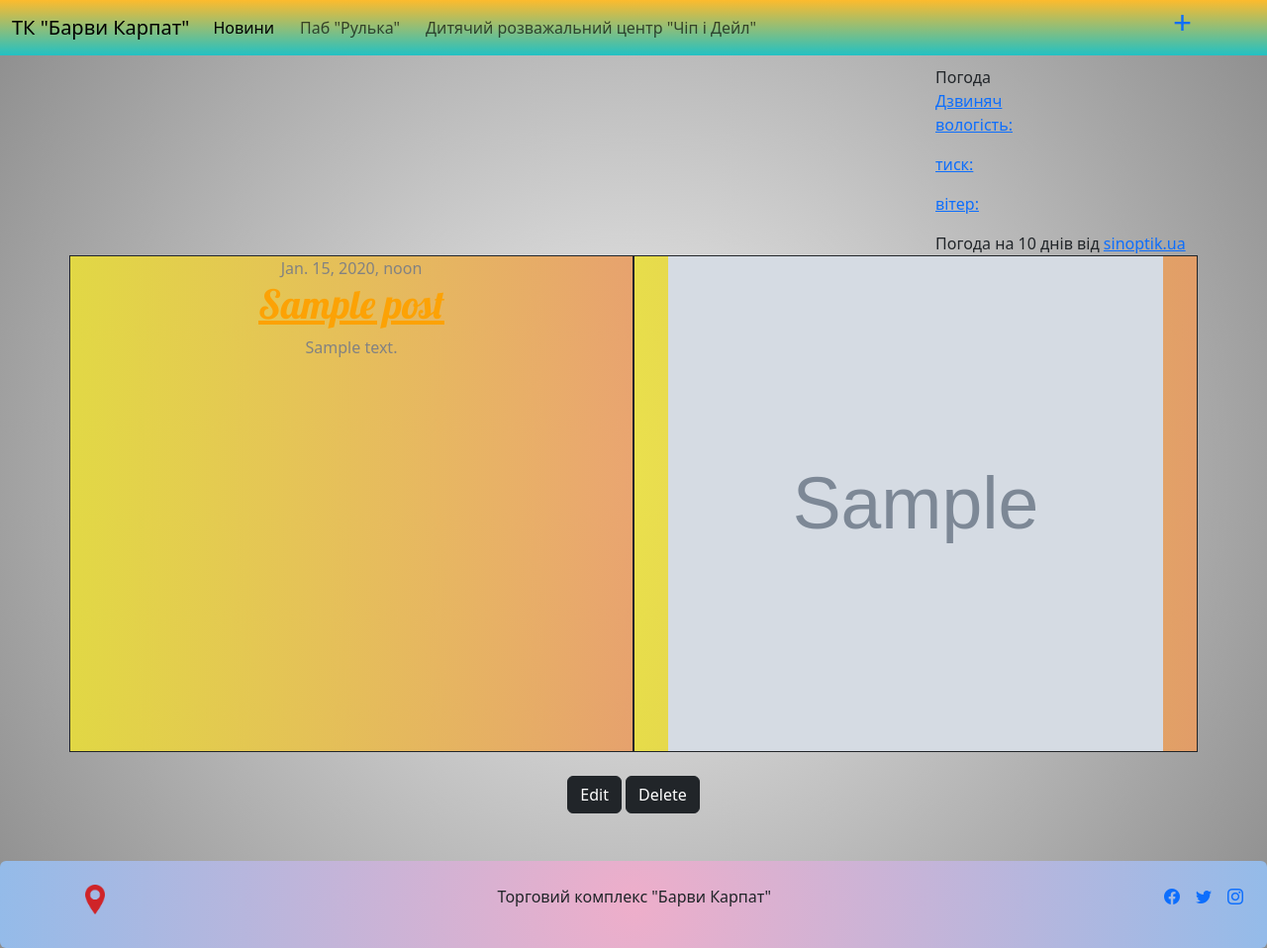
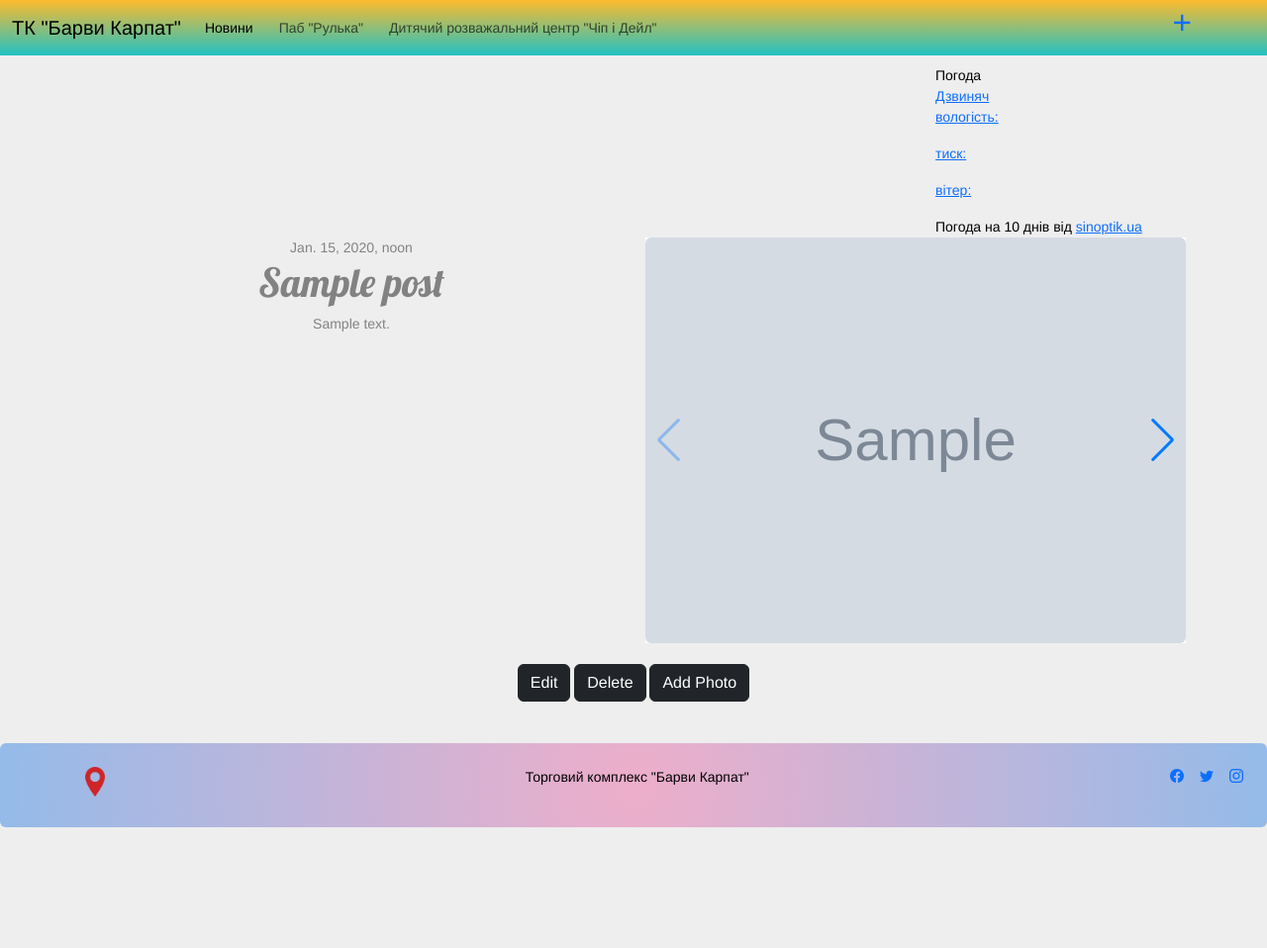
Before and after one commit to Strong2197/ChipandDale, a Django app: page /post/1/ in a window 1280 px wide. Shown: the whole page at 99% size. After the commit the page ends 836 px from the top, so only its background shows below. Run offline with Django 4.2, Linux system fonts and the light colour scheme; a user stored in the database is signed in; tables that the repository leaves empty hold one stand-in row (values such as "Sample post"); grey boxes marked "Sample" are stand-in pictures.

Commit message:
upload just for test on web server(2)

```diff
--- a/news/admin.py
+++ b/news/admin.py
@@ -1,6 +1,7 @@
 from django.contrib import admin
-from .models import Post,Menu,Attracs
+from .models import Post,Menu,Attracs, MultipleImage
 
 admin.site.register(Post)
 admin.site.register(Menu)
 admin.site.register(Attracs)
+admin.site.register(MultipleImage)
--- a/news/models.py
+++ b/news/models.py
@@ -51,3 +51,17 @@ class Attracs(models.Model):
 
 	def __str__(self):
 		return self.name
+
+class MultipleImage(models.Model):
+	postid = models.CharField(null=True, max_length=100, verbose_name="До новини")
+	images = models.ImageField(null=True, verbose_name="Фото", max_length=200)
+
+	class Meta():
+		verbose_name = 'Фото до новини'
+		verbose_name_plural = "Фото до новини"
+
+	def publish(self):
+		self.save
+
+	def __str__(self):
+		return self.postid
--- a/news/static/css/blog.css
+++ b/news/static/css/blog.css
@@ -93,7 +93,7 @@ nav ul li a {
 nav ul li a:hover {
             background-color: #555;
         }
-.col-4, .col-6, .col-2{
+.menu{
 border: 1px solid;
 background: rgb(233,222,57);
 background: linear-gradient(90deg, rgba(233,222,57,0.8911939775910365) 0%, rgba(233,156,97,0.8911939775910365) 100%);
@@ -131,3 +131,6 @@ footer {
 .d-lg-flex{
 margin-left:5%;
 }
+th, td{
+text-align: center;
+}
--- a/news/templates/news/post_detail.html
+++ b/news/templates/news/post_detail.html
@@ -1,6 +1,45 @@
 {% extends 'news/base.html' %}
 
 {% block content %}
+<style>
+    html,
+    body {
+      position: relative;
+      height: 100%;
+    }
+
+    body {
+      background: #eee;
+      font-family: Helvetica Neue, Helvetica, Arial, sans-serif;
+      font-size: 14px;
+      color: #000;
+      margin: 0;
+      padding: 0;
+    }
+
+    swiper-container {
+      width: 100%;
+      height: 100%;
+    }
+
+    swiper-slide {
+      text-align: center;
+      font-size: 18px;
+      background: #fff;
+      display: flex;
+      justify-content: center;
+      align-items: center;
+    }
+
+    swiper-slide img {
+      display: block;
+      width: 100%;
+      height: 100%;
+      object-fit: cover;
+    }
+  </style>
+
+
 <div class="top-menu">
 {% if user.is_superuser %}
        <ul class="nav justify-content-end">
@@ -17,7 +56,7 @@
             <div class="date">
                 {{ post.published_date }}
 
-          <h1><a href="{% url 'post_detail' pk=post.pk %}">{{ post.title }}</a></h1>
+          <h1>{{ post.title }}</h1>
             <p>{{ post.text|linebreaksbr }}</p>
 
         </div>
@@ -25,20 +64,37 @@
              {% endif %}
 
             <div class="col-6">
-                 {% if post.image %}
-            <img src="{{ post.image.url }}" height="500px" width="500px" >
+                {% if images %}
+ {% if post.image %}
+             <swiper-container class="mySwiper" navigation="true">
+     <swiper-slide><img src="{{ post.image.url }}" class="rounded" height="500px" width="500px" ></swiper-slide>
+        {% for image in images %}
+    <swiper-slide> <img src="{{ image.images.url }}" class="rounded" height="500px" width="500px" ></swiper-slide>
+        {% endfor %}
+     </swiper-container>
             {% endif %}
+
+                {% else %}
+                <img src="{{ post.image.url }}" class="rounded" height="500px" width="500px" >
+        {% endif %}
+
                 </div>
 </div>
     <br>
     <div class="row">
         <div col="col-2">
          {% if user.is_superuser %}
-            <a class="btn btn-dark" href="{% url 'post_edit' pk=post.pk %}">Edit</span></a>
-            <a class="btn btn-dark" href="{% url 'post_delete' pk=post.pk %}">Delete</span></a>
+            <a class="btn btn-dark" href="{% url 'post_edit' pk=post.pk %}">Edit</a>
+            <a class="btn btn-dark" href="{% url 'post_delete' pk=post.pk %}">Delete</a>
+            <a class="btn btn-dark" href="{% url 'post_add_photo' pk=post.pk %}">Add Photo</a>
             {% endif %}
             </div>
     </div>
 
+    <div class="container">
+
+
+    </div>
+
 </div>
 {% endblock %}
--- a/news/templates/news/post_list.html
+++ b/news/templates/news/post_list.html
@@ -22,7 +22,7 @@
                 {{ post.published_date }}
             </div>
           {% if post.image %}
-           <img src="{{ post.image.url }}", width="100%", height="70%" , alt="{{ post.title }}" >
+           <img src="{{ post.image.url }}", class="rounded" width="100%", height="70%" , alt="{{ post.title }}" >
             {% endif %}</a>
           <h1><a href="{% url 'post_detail' pk=post.pk %}">{{ post.title}} </h1>
                 {% if post.text|length > 27 %}
--- a/news/urls.py
+++ b/news/urls.py
@@ -16,4 +16,6 @@ urlpatterns = [
     path('menu/<int:pk>/edit', views.menu_edit, name='menu_edit'),
     path('menu/new/', views.menu_new, name='menu_new'),
     path('menu/delete/<int:pk>/', views.menu_delete, name='menu_delete'),
+    path('post/<int:pk>/post_add_photo', views.upload, name='post_add_photo'),
+
 ]
--- a/news/views.py
+++ b/news/views.py
@@ -1,6 +1,6 @@
 from django.shortcuts import render, get_object_or_404
 from django.utils import timezone
-from .models import Post,Menu, Attracs
+from .models import Post,Menu, Attracs, MultipleImage
 from .forms import PostForm,MenuForm, KidsForm
 from django.shortcuts import redirect
 from django.contrib import messages
@@ -24,7 +24,8 @@ def kids_detail(request):
 
 def post_detail(request, pk):
     post = get_object_or_404(Post, pk=pk)
-    return render(request, 'news/post_detail.html', {'post': post})
+    images = MultipleImage.objects.filter(postid = pk)
+    return render(request, 'news/post_detail.html', {'post': post, 'images': images})
 
 def post_new(request):
     if request.method == "POST":
@@ -87,11 +88,13 @@ def menu_delete(request, pk):
 
 def post_delete(request, pk):
     post = get_object_or_404(Post, pk=pk)
+    images = MultipleImage.objects.filter(postid = pk)
     context = {'post': post}
     if request.method == 'GET':
         return render(request, 'news/post_confirm_delete.html', context)
     elif request.method == 'POST':
         post.delete()
+        images.delete()
         messages.success(request, 'The post has been deleted successfully.')
         return redirect('post_list')
 def kids_new(request):
@@ -126,3 +129,12 @@ def kids_delete(request, pk):
         menu.delete()
         messages.success(request, 'The post has been deleted successfully.')
         return redirect('kids_detail')
+
+def upload(request,pk):
+    if request.method == "POST":
+        images = request.FILES.getlist('images')
+        for image in images:
+            MultipleImage.objects.create(images=image, postid = pk)
+        return redirect('post_detail', pk=pk)
+    images = MultipleImage.objects.all()
+    return render(request, 'news/post_add_photo.html', {'images': images})
```
Also changed, not shown: news/templates/news/base.html (+46 -1 lines), news/templates/news/kids.html (+8 -8 lines), news/templates/news/main.html (+6 -1 lines), news/templates/news/menu.html (+35 -6 lines), news/templates/news/post_add_photo.html (added, +13 -0 lines), news/forms.py (line endings or trailing spaces), news/migrations/0010_imagetophoto_alter_attracs_image_alter_post_image.py (added), news/migrations/0011_rename_imagetophoto_multipleimage_and_more.py (added), news/migrations/0012_alter_multipleimage_postid.py (added).
